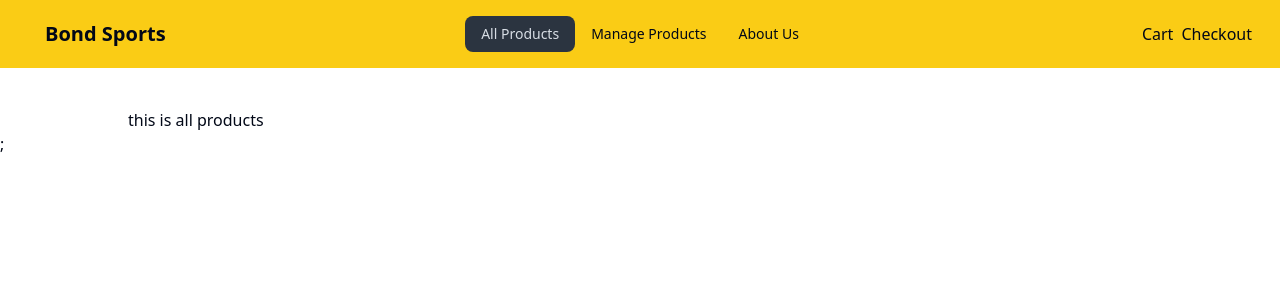
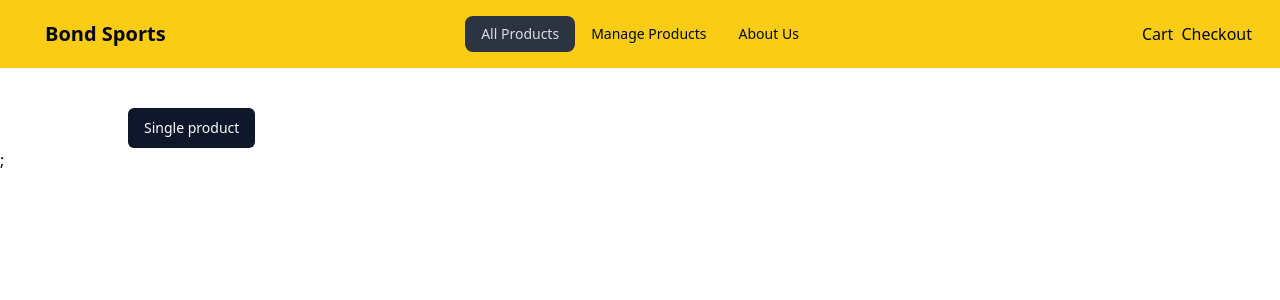
Before and after one commit to bandhandut19/bond-sports-frontend, a React (Vite) app: page /all-products in a window 1280 px wide. Shown: the top 300 px of the page. Built offline with nearby package versions, Linux system fonts and the light colour scheme.

Commit message:
added single product page

```diff
--- a/src/components/layouts/SingleProduct.tsx
+++ b/src/components/layouts/SingleProduct.tsx
@@ -1,5 +1,3 @@
-import React from "react";
-
 const SingleProduct = () => {
   return (
     <div>
--- a/src/pages/AllProducts.tsx
+++ b/src/pages/AllProducts.tsx
@@ -1,5 +1,14 @@
+import { Button } from "@/components/ui/button";
+import { Link } from "react-router-dom";
+
 const AllProducts = () => {
-  return <div>this is all products</div>;
+  return (
+    <div>
+      <Button>
+        <Link to={"/single-product"}>Single product</Link>
+      </Button>
+    </div>
+  );
 };
 
 export default AllProducts;
--- /dev/null
+++ b/src/pages/SingleProductPage.tsx
@@ -0,0 +1,5 @@
+const SingleProductPage = () => {
+  return <div>This is single product page</div>;
+};
+
+export default SingleProductPage;
--- a/src/routes/root.tsx
+++ b/src/routes/root.tsx
@@ -6,6 +6,7 @@ import AllProducts from "../pages/AllProducts";
 import ManageProducts from "../pages/ManageProducts";
 import Cart from "../pages/Cart";
 import Checkout from "../pages/Checkout";
+import SingleProductPage from "../pages/SingleProductPage";
 
 const root = createBrowserRouter([
   {
@@ -36,6 +37,10 @@ const root = createBrowserRouter([
         path: "/checkout",
         element: <Checkout></Checkout>,
       },
+      {
+        path: "/single-product",
+        element: <SingleProductPage></SingleProductPage>,
+      },
     ],
   },
 ]);
```
